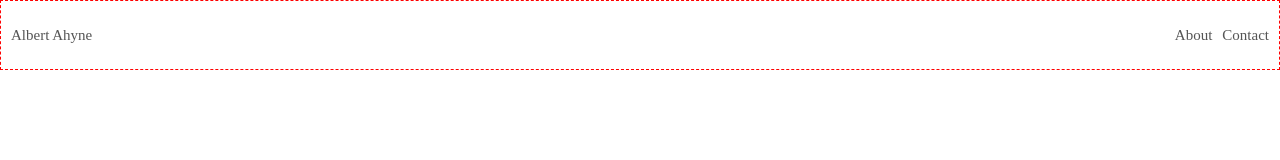
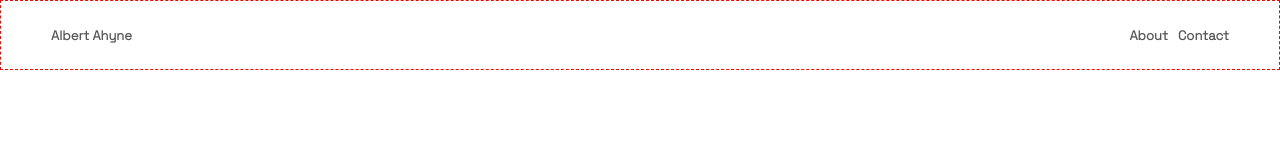
Before and after one commit to Deevyn9/Gesundheit, a React (Create React App) app: page / in a window 1280 px wide. Shown: the top 160 px of the page. Built offline with nearby package versions, Linux system fonts and the light colour scheme.

Commit message:
changing fonts

```diff
--- a/src/index.css
+++ b/src/index.css
@@ -1,3 +1,5 @@
+@import url('https://fonts.googleapis.com/css2?family=Space+Grotesk:wght@300&display=swap');
+
 * {
     margin: 0;
     padding: 0;
@@ -11,15 +13,25 @@
     padding: 10px;
     height: 70px;
     align-items: center;
-    font-size: 15px;
+    font-size: 13px;
     color: rgb(85, 85, 85);
+    font-family: 'Space Grotesk', sans-serif;
+    font-weight: 700;
 }
 
 .header .links ul {
     display: flex;
     list-style: none;
+
 }
 
 .header .links ul li:last-child {
     margin-left: 10px;
 }
+
+
+@media (min-width: 700px) {
+    .header {
+        padding: 10px 50px;
+    }
+}
```
